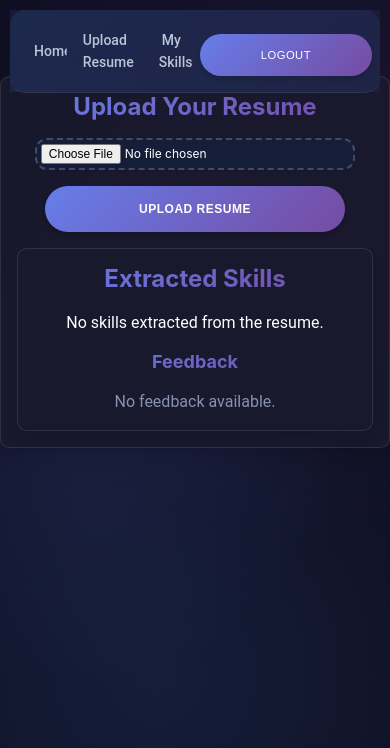
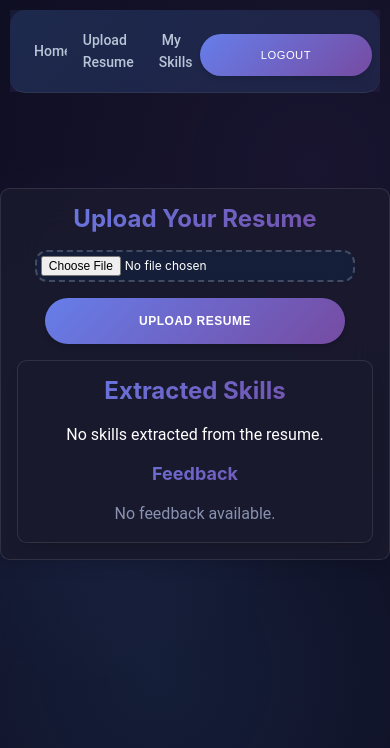
Before and after one commit to 8r4b/skills, a React (Create React App) app in the folder frontend/: page /upload in a window 390 px wide. Shown: the top 748 px of the page. Built offline with nearby package versions, Linux system fonts and the light colour scheme; sample sign-in values are in the browser's storage.

Commit message:
Updated styles to fix mobile overlap issues

```diff
--- a/frontend/src/App.css
+++ b/frontend/src/App.css
@@ -1,4 +1,3 @@
-
 /* Reset and Base Styles */
 * {
   margin: 0;
@@ -923,7 +922,7 @@ button {
 /* Dashboard Component */
 .dashboard-container {
   text-align: center;
-  margin-top: 4rem;
+  margin-top: 5rem;
   padding: 2rem;
   background: rgba(26, 26, 46, 0.9);
   backdrop-filter: blur(20px);
@@ -938,7 +937,7 @@ button {
 
 @media (max-width: 768px) {
   .dashboard-container {
-    margin-top: 1.5rem;
+    margin-top: 5rem;
     padding: 1.5rem;
     border-radius: 0.8rem;
   }
@@ -946,7 +945,7 @@ button {
 
 @media (max-width: 480px) {
   .dashboard-container {
-    margin-top: 1rem;
+    margin-top: 5rem;
     padding: 1rem;
     border-radius: 0.6rem;
   }
@@ -975,7 +974,7 @@ button {
 /* Resume Upload Component */
 .resume-upload-container {
   text-align: center;
-  margin-top: 2rem;
+  margin-top: 4rem; /* Increased margin to avoid overlap */
   padding: 2rem;
   background: rgba(26, 26, 46, 0.9);
   backdrop-filter: blur(20px);
@@ -985,11 +984,12 @@ button {
   max-width: 600px;
   margin-left: auto;
   margin-right: auto;
+  position: relative; /* Ensure it doesn't overlap */
 }
 
 @media (max-width: 768px) {
   .resume-upload-container {
-    margin-top: 1.5rem;
+    margin-top: 6rem; /* Increased margin for smaller screens */
     padding: 1.5rem;
     border-radius: 0.8rem;
   }
@@ -997,7 +997,7 @@ button {
 
 @media (max-width: 480px) {
   .resume-upload-container {
-    margin-top: 1rem;
+    margin-top: 8rem; /* Further adjustment for mobile devices */
     padding: 1rem;
     border-radius: 0.6rem;
   }
```
